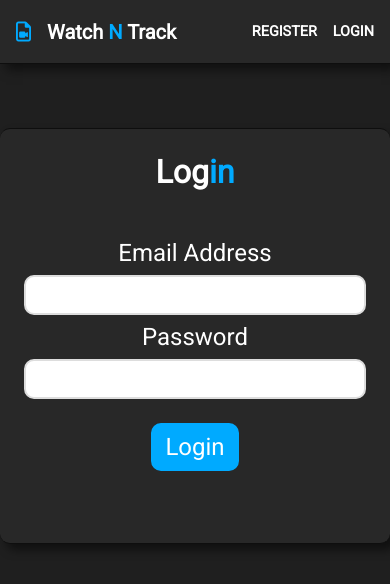
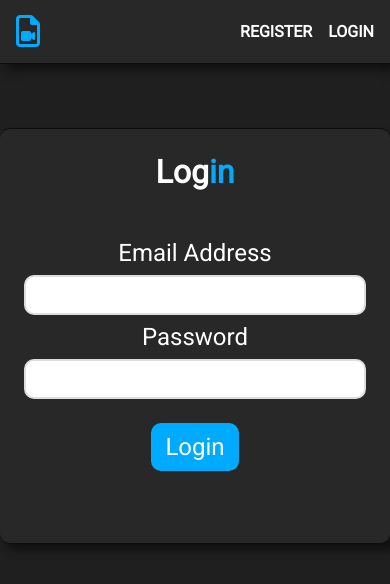
Before and after one commit to cburnjohnson/watch-n-track, a React (Create React App) app in the folder client/: page /login in a window 390 px wide. Shown: the top 584 px of the page. Built offline with nearby package versions, Linux system fonts and the light colour scheme.

Commit message:
Media query styling

```diff
--- a/client/src/components/layout/Navbar.js
+++ b/client/src/components/layout/Navbar.js
@@ -49,7 +49,9 @@ const Navbar = () => {
         <nav>
             <h1>
                 <i className='far fa-file-video'></i>
-                Watch <span className='highlight'>N</span> Track
+                <span className='nav-title'>
+                    Watch <span className='highlight'>N</span> Track
+                </span>
             </h1>
 
             <ul>{isAuthenticated ? authLinks : guestLinks}</ul>
--- a/client/src/style.css
+++ b/client/src/style.css
@@ -391,7 +391,7 @@ nav ul li a:hover {
     }
 
     nav ul li {
-        font-size: 0.9rem;
+        font-size: 1rem;
         margin: 0 1rem 0 0;
     }
 
@@ -406,4 +406,12 @@ nav ul li a:hover {
     .search-bar {
         width: 90%;
     }
+
+    .nav-title {
+        display: none;
+    }
+
+    nav h1 i {
+        font-size: 2rem;
+    }
 }
```
